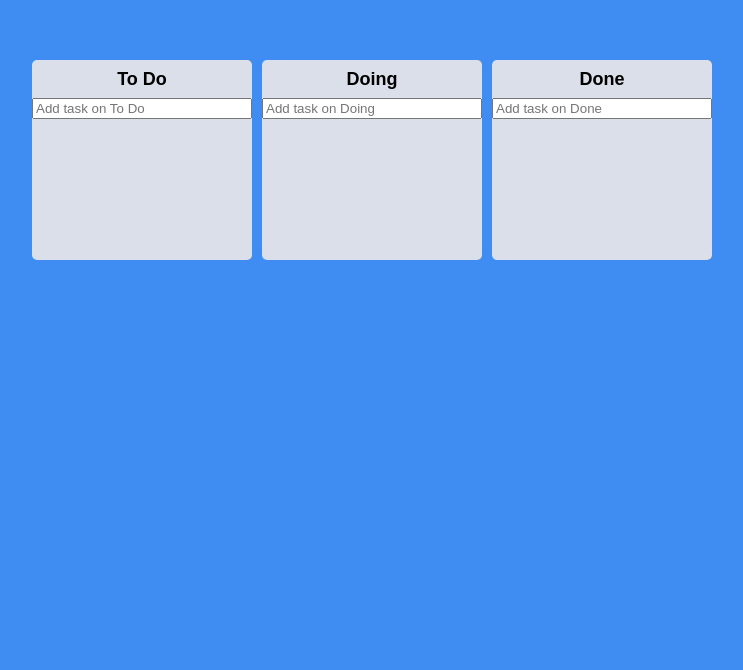
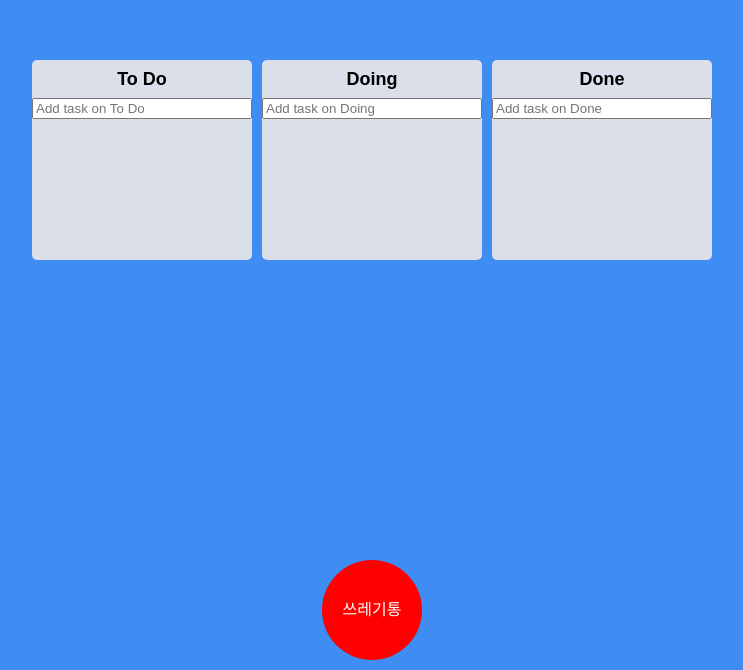
Before and after one commit to Lee-Sunho/Trello, a React (Create React App) app: page / in a window 1280 px wide. Shown: the part 240-910 px from the top of the page, without its empty margins (268-1011 px from the left). Before the commit the page ends 800 px from the top, so only its background shows below. Built offline with nearby package versions, Linux system fonts and the light colour scheme.

Commit message:
feat: TrashBin 컴포넌트에 drag drop하여 삭제 기능 구현

```diff
--- a/src/App.tsx
+++ b/src/App.tsx
@@ -3,6 +3,7 @@ import { useRecoilState } from "recoil";
 import styled from "styled-components";
 import { toDoState } from "./atoms";
 import Board from "./Components/Board";
+import TrashBin from "./Components/TrashBin";
 
 const Wrapper = styled.div`
   display: flex;
@@ -24,8 +25,18 @@ const Boards = styled.div`
 function App() {
   const [toDos, setToDos] = useRecoilState(toDoState);
   const onDragEnd = (info: DropResult) => {
-    const { draggableId, destination, source } = info;
+    const { destination, source } = info;
     if (!destination) return;
+
+    if (destination.droppableId === "trash") {
+      // 쓰레기통으로 드롭된 경우 삭제
+      setToDos((allBoards) => {
+        const sourceBoard = [...allBoards[source.droppableId]];
+        sourceBoard.splice(source.index, 1);
+        return { ...allBoards, [source.droppableId]: sourceBoard };
+      });
+      return;
+    }
     if (destination?.droppableId === source.droppableId) {
       // same board movement.
       setToDos((allBoards) => {
@@ -52,6 +63,7 @@ function App() {
       });
     }
   };
+
   return (
     <DragDropContext onDragEnd={onDragEnd}>
       <Wrapper>
@@ -61,6 +73,7 @@ function App() {
           ))}
         </Boards>
       </Wrapper>
+      <TrashBin />
     </DragDropContext>
   );
 }
--- /dev/null
+++ b/src/Components/TrashBin.tsx
@@ -0,0 +1,42 @@
+import styled from "styled-components";
+import React from "react";
+import { Droppable } from "react-beautiful-dnd";
+
+const TrashCan = styled.div`
+  width: 100px;
+  height: 100px;
+  background-color: #ff0000;
+  color: #ffffff;
+  display: flex;
+  align-items: center;
+  justify-content: center;
+  border-radius: 50%;
+`;
+
+const TrashCanWrapper = styled.div`
+  display: flex;
+  justify-content: center;
+  margin-bottom: 10px;
+`;
+
+const TrashBin = () => {
+  return (
+    <TrashCanWrapper>
+      <Droppable droppableId="trash">
+        {(provided, snapshot) => (
+          <TrashCan
+            ref={provided.innerRef}
+            {...provided.droppableProps}
+            style={{
+              backgroundColor: snapshot.isDraggingOver ? "#ff5555" : "#ff0000",
+            }}
+          >
+            쓰레기통
+          </TrashCan>
+        )}
+      </Droppable>
+    </TrashCanWrapper>
+  );
+};
+
+export default React.memo(TrashBin);
```
